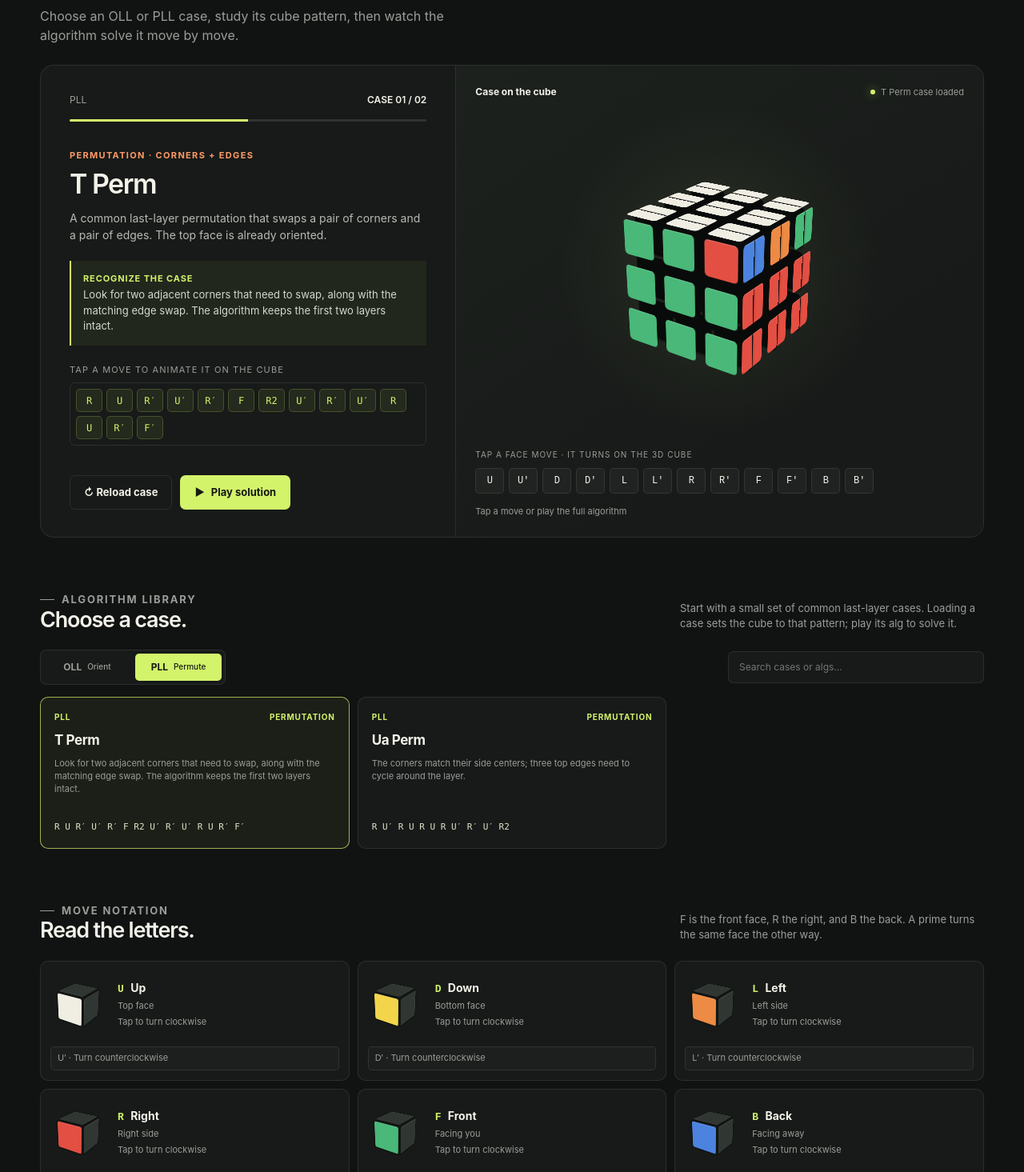
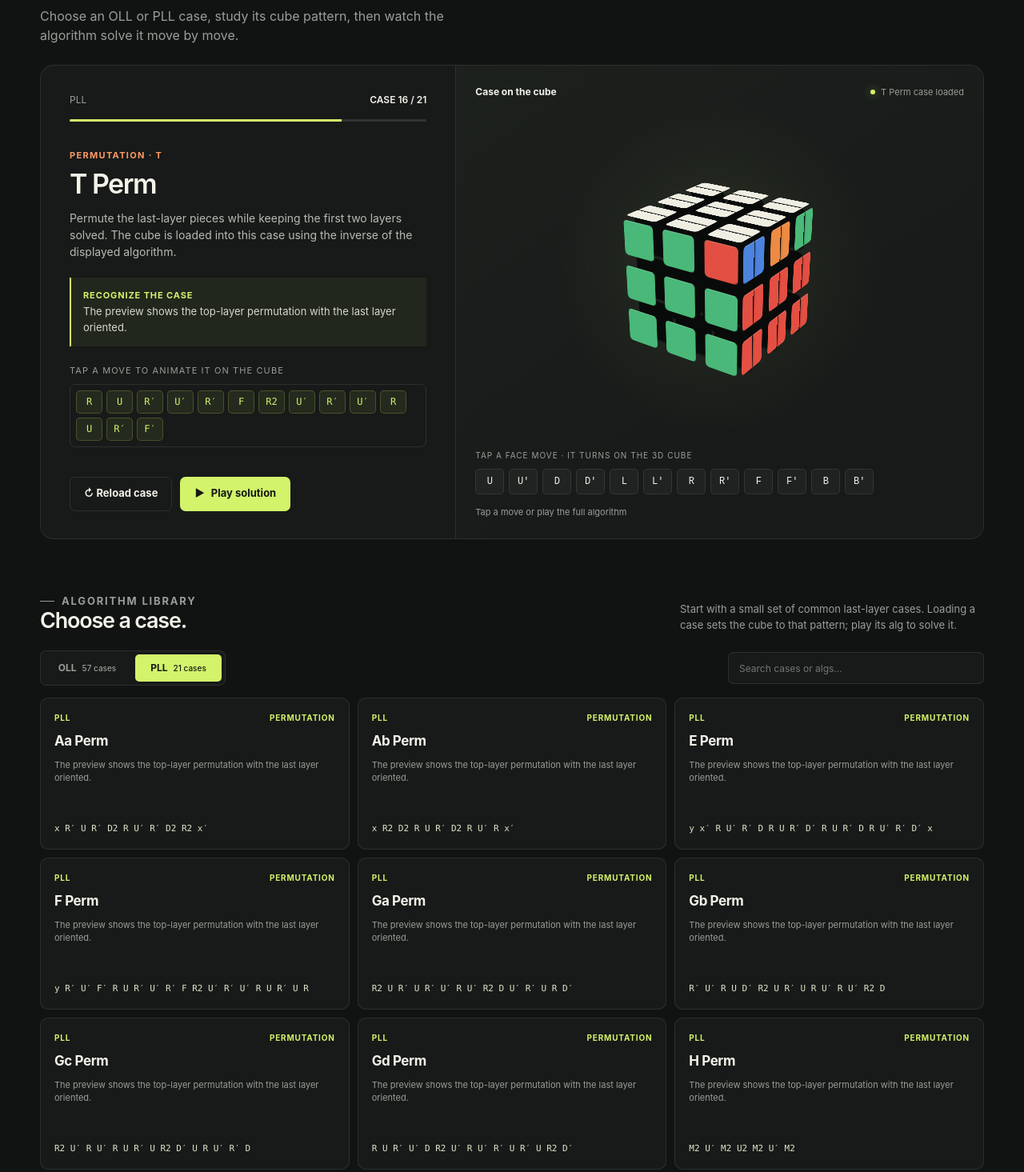
Before and after one commit to siqiwang-murphy/cubing, a plain HTML site: page index.html in a window 1280 px wide. Shown: the part 307-1772 px from the top of the page at 80% size. Drawn offline with Linux system fonts and the light colour scheme.

Commit message:
first page

```diff
--- a/index.html
+++ b/index.html
@@ -87,8 +87,8 @@
             </div>
             <div class="library-tools">
                 <div class="case-tabs" role="group" aria-label="Algorithm category">
-                    <button class="case-tab" type="button" data-category="OLL" aria-pressed="false">OLL <span>Orient</span></button>
-                    <button class="case-tab active" type="button" data-category="PLL" aria-pressed="true">PLL <span>Permute</span></button>
+                    <button class="case-tab" type="button" data-category="OLL" aria-pressed="false">OLL <span>57 cases</span></button>
+                    <button class="case-tab active" type="button" data-category="PLL" aria-pressed="true">PLL <span>21 cases</span></button>
                 </div>
                 <label class="case-search">
                     <span class="visually-hidden">Search cases</span>
@@ -101,7 +101,7 @@
         <section class="move-guide" aria-labelledby="move-guide-title">
             <div class="section-heading">
                 <div><p class="eyebrow">Move notation</p><h2 id="move-guide-title">Read the letters.</h2></div>
-                <p>F is the front face, R the right, and B the back. A prime turns the same face the other way.</p>
+                <p>Uppercase turns one face; lowercase turns two layers. M/E/S turn slices, while x/y/z rotate the whole cube.</p>
             </div>
             <div class="face-guide-grid" id="face-guide-grid"></div>
             <p class="notation-note"><strong>Clockwise</strong> means as if looking straight at that face. A prime (′) reverses it; 2 means a half turn.</p>
--- a/script.js
+++ b/script.js
@@ -20,31 +20,129 @@
         F: { name: "Front", position: "Facing you" },
         B: { name: "Back", position: "Facing away" }
     };
+    const moveDefinitions = {
+        U: { axis: "y", sign: 1, layers: [1], face: "U", label: "Up face" },
+        D: { axis: "y", sign: -1, layers: [-1], face: "D", label: "Down face" },
+        R: { axis: "x", sign: 1, layers: [1], face: "R", label: "Right face" },
+        L: { axis: "x", sign: -1, layers: [-1], face: "L", label: "Left face" },
+        F: { axis: "z", sign: 1, layers: [1], face: "F", label: "Front face" },
+        B: { axis: "z", sign: -1, layers: [-1], face: "B", label: "Back face" },
+        u: { axis: "y", sign: 1, layers: [0, 1], label: "Up wide turn" },
+        d: { axis: "y", sign: -1, layers: [-1, 0], label: "Down wide turn" },
+        r: { axis: "x", sign: 1, layers: [0, 1], label: "Right wide turn" },
+        l: { axis: "x", sign: -1, layers: [-1, 0], label: "Left wide turn" },
+        f: { axis: "z", sign: 1, layers: [0, 1], label: "Front wide turn" },
+        b: { axis: "z", sign: -1, layers: [-1, 0], label: "Back wide turn" },
+        M: { axis: "x", sign: -1, layers: [0], label: "Middle slice (like L)" },
+        E: { axis: "y", sign: -1, layers: [0], label: "Equator slice (like D)" },
+        S: { axis: "z", sign: 1, layers: [0], label: "Standing slice (like F)" },
+        x: { axis: "x", sign: 1, layers: [-1, 0, 1], label: "Whole cube rotation (like R)" },
+        y: { axis: "y", sign: 1, layers: [-1, 0, 1], label: "Whole cube rotation (like U)" },
+        z: { axis: "z", sign: 1, layers: [-1, 0, 1], label: "Whole cube rotation (like F)" }
+    };
+    const ollAlgorithms = `
+R U2 R' R' F R F' U2 R' F R F'
+F R U R' U' F' f R U R' U' f'
+y' f R U R' U' f' U' F R U R' U' F'
+y' f R U R' U' f' U F R U R' U' F'
+r' U2 R U R' U r
+r U2 R' U' R U' r'
+r U R' U R U2 r'
+y2 r' U' R U' R' U2 r
+y R U R' U' R' F R U R U' R' F'
+R U R' U R' F R F' R U2 R'
+M R U R' U R U2 R' U M'
+y' M' R' U' R U' R' U2 R U' M
+r U' r' U' r U r' F' U F
+R' F R U R' F' R F U' F'
+r' U' r R' U' R U r' U r
+r U r' R U R' U' r U' r'
+R U R' U R' F R F' U2 R' F R F'
+y R U2 R2 F R F' U2 M' U R U' r'
+M U R U R' U' M' R' F R F'
+r U R' U' M2 U R U' R' U' M'
+R U R' U R U' R' U R U2 R'
+R U2 R2 U' R2 U' R2 U2 R
+R2 D R' U2 R D' R' U2 R'
+r U R' U' r' F R F'
+y F' r U R' U' r' F R
+y R U2 R' U' R U' R'
+R U R' U R U2 R'
+r U R' U' M U R U' R'
+r2 D' r U r' D r2 U' r' U' r
+y2 F U R U2 R' U' R U2 R' U' F'
+R' U' F U R U' R' F' R
+S R U R' U' R' F R f'
+R U R' U' R' F R F'
+y2 R U R2 U' R' F R U R U' F'
+R U2 R2 F R F' R U2 R'
+y2 L' U' L U' L' U L U L F' L' F
+F R U' R' U' R U R' F'
+R U R' U R U' R' U' R' F R F'
+y L F' L' U' L U F U' L'
+y R' F R U R' U' F' U R
+y2 R U R' U R U2 R' F R U R' U' F'
+R' U' R U' R' U2 R F R U R' U' F'
+y R' U' F' U F R
+f R U R' U' f'
+F R U R' U' F'
+R' U' R' F R F' U R
+F' L' U' L U L' U' L U F
+F R U R' U' R U R' U' F'
+y2 r U' r2 U r2 U r2 U' r
+r' U r2 U' r2 U' r2 U r'
+f R U R' U' R U R' U' f'
+y2 R' F' U' F U' R U R' U R
+r' U' R U' R' U R U' R' U2 r
+r U R' U R U' R' U R U2 r'
+R U2 R2 U' R U' R' U2 F R F'
+r U r' U R U' R' U R U' R' r U' r'
+R U R' U' M' U R U' r'
+`.trim().split(/\r?\n/);
+
+    const pllAlgorithms = [
+        ["Aa", "x R' U R' D2 R U' R' D2 R2 x'"],
+        ["Ab", "x R2 D2 R U R' D2 R U' R x'"],
+        ["E", "y x' R U' R' D R U R' D' R U R' D R U' R' D' x"],
+        ["F", "y R' U' F' R U R' U' R' F R2 U' R' U' R U R' U R"],
+        ["Ga", "R2 U R' U R' U' R U' R2 D U' R' U R D'"],
+        ["Gb", "R' U' R U D' R2 U R' U R U' R U' R2 D"],
+        ["Gc", "R2 U' R U' R U R' U R2 D' U R U' R' D"],
+        ["Gd", "R U R' U' D R2 U' R U' R' U R' U R2 D'"],
+        ["H", "M2 U' M2 U2 M2 U' M2"],
+        ["Ja", "y R' U L' U2 R U' R' U2 R L"],
+        ["Jb", "R U R' F' R U R' U' R' F R2 U' R'"],
+        ["Na", "R U R' U R U R' F' R U R' U' R' F R2 U' R' U2 R U' R'"],
+        ["Nb", "R' U R U' R' F' U' F R U R' F R' F' R U' R"],
+        ["Ra", "y R U' R' U' R U R D R' U' R D' R' U2 R'"],
+        ["Rb", "R' U2 R U2 R' F R U R' U' R' F' R2"],
+        ["T", "R U R' U' R' F R2 U' R' U' R U R' F'"],
+        ["Ua", "y2 R U' R U R U R U' R' U' R2"],
+        ["Ub", "R' U R' U' R' U' R' U R U R2"],
+        ["V", "R' U R' U' R D' R' D R' U D' R2 U' R2 D R2"],
+        ["Y", "F R U' R' U' R U R' F' R U R' U' R' F R F'"],
+        ["Z", "M' U' M2 U' M2 U' M' U2 M2"]
+    ];
+
     const cases = [
-        {
-            id: "oll-sune", category: "OLL", name: "Sune", kicker: "Orientation · corner pattern",
-            description: "A classic last-layer orientation case. Keep yellow on top and hold the cube so the unsolved corner pattern faces you.",
-            recognition: "One top-layer corner is oriented; the Sune pattern twists the remaining corners while preserving the lower two layers.",
-            algorithm: "R U R' U R U2 R'"
-        },
-        {
-            id: "oll-antisune", category: "OLL", name: "Anti-Sune", kicker: "Orientation · corner pattern",
-            description: "The mirrored Sune case. Keep yellow on top and use the same front face throughout the sequence.",
-            recognition: "This is the opposite corner-twist direction from Sune. Match the pattern, then play the sequence to orient the top.",
-            algorithm: "R U2 R' U' R U' R'"
-        },
-        {
-            id: "pll-t", category: "PLL", name: "T Perm", kicker: "Permutation · corners + edges",
-            description: "A common last-layer permutation that swaps a pair of corners and a pair of edges. The top face is already oriented.",
-            recognition: "Look for two adjacent corners that need to swap, along with the matching edge swap. The algorithm keeps the first two layers intact.",
-            algorithm: "R U R' U' R' F R2 U' R' U' R U R' F'"
-        },
-        {
-            id: "pll-ua", category: "PLL", name: "Ua Perm", kicker: "Permutation · edge cycle",
-            description: "A three-edge cycle with the corners already in their correct positions. The U-a algorithm cycles the top edges.",
-            recognition: "The corners match their side centers; three top edges need to cycle around the layer.",
-            algorithm: "R U' R U R U R U' R' U' R2"
-        }
+        ...ollAlgorithms.map((algorithm, index) => ({
+            id: `oll-${String(index + 1).padStart(2, "0")}`,
+            category: "OLL",
+            name: `OLL ${index + 1}`,
+            kicker: `Orientation · case ${index + 1}`,
+            description: "Orient the last layer while keeping the lower two layers solved. The cube is loaded into this case using the inverse of the displayed algorithm.",
+            recognition: "Match the yellow-sticker pattern on the cube and keep yellow on top as you start the algorithm.",
+            algorithm
+        })),
+        ...pllAlgorithms.map(([name, algorithm]) => ({
+            id: `pll-${name.toLowerCase()}`,
+            category: "PLL",
+            name: `${name} Perm`,
+            kicker: `Permutation · ${name}`,
+            description: "Permute the last-layer pieces while keeping the first two layers solved. The cube is loaded into this case using the inverse of the displayed algorithm.",
+            recognition: "The preview shows the top-layer permutation with the last layer oriented.",
+            algorithm
+        }))
     ];
 
     const cubeRoot = document.getElementById("cube-root");
@@ -120,7 +218,7 @@
         if (!move) return;
         const selected = cubies.filter(cubie => {
             const coordinate = move.axis === "x" ? cubie.x : move.axis === "y" ? cubie.y : cubie.z;
-            return coordinate * move.sign === 1;
+            return move.layers.includes(coordinate);
         });
         selected.forEach(cubie => rotateCubie(cubie, move));
         cubies.forEach(drawCubie);
@@ -134,12 +232,14 @@
     }
 
     function parseMove(token) {
-        const face = token[0].toUpperCase();
-        const info = faces[face];
-        if (!info) return null;
+        const definition = moveDefinitions[token[0]];
+        if (!definition) return null;
         const direction = token.includes("'") ? -1 : 1;
         const turns = token.includes("2") ? 2 : 1;
-        return { face, axis: info.axis, sign: info.sign, quarterTurns: -info.sign * direction * turns };
+        return {
+            ...definition,
+            quarterTurns: -definition.sign * direction * turns
+        };
     }
 
     function renderAlgorithm(sequence) {
@@ -153,7 +253,7 @@
             button.type = "button";
             button.textContent = token.replace("'", "′");
             const direction = token.includes("2") ? "halfway around" : token.includes("'") ? "counterclockwise" : "clockwise";
-            button.setAttribute("aria-label", `Animate ${button.textContent}: turn the ${faceNames[move.face].name} face ${direction}`);
+            button.setAttribute("aria-label", `Animate ${button.textContent}: ${move.label}, ${direction}`);
             button.addEventListener("click", () => enqueue(token));
             container.appendChild(button);
         }
@@ -208,7 +308,7 @@
         const move = parseMove(token);
         const selected = cubies.filter(cubie => {
             const coordinate = move.axis === "x" ? cubie.x : move.axis === "y" ? cubie.y : cubie.z;
-            return coordinate * move.sign === 1;
+            return move.layers.includes(coordinate);
         });
         const layer = document.createElement("div");
         layer.className = "turn-layer";
```
